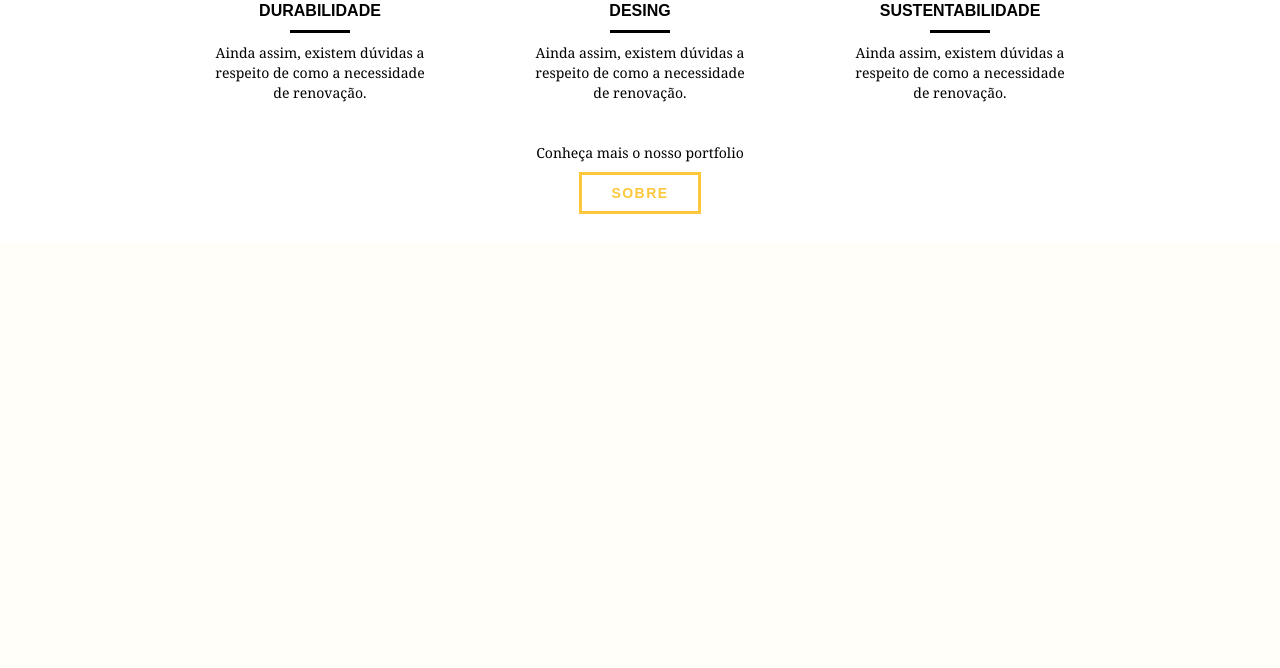
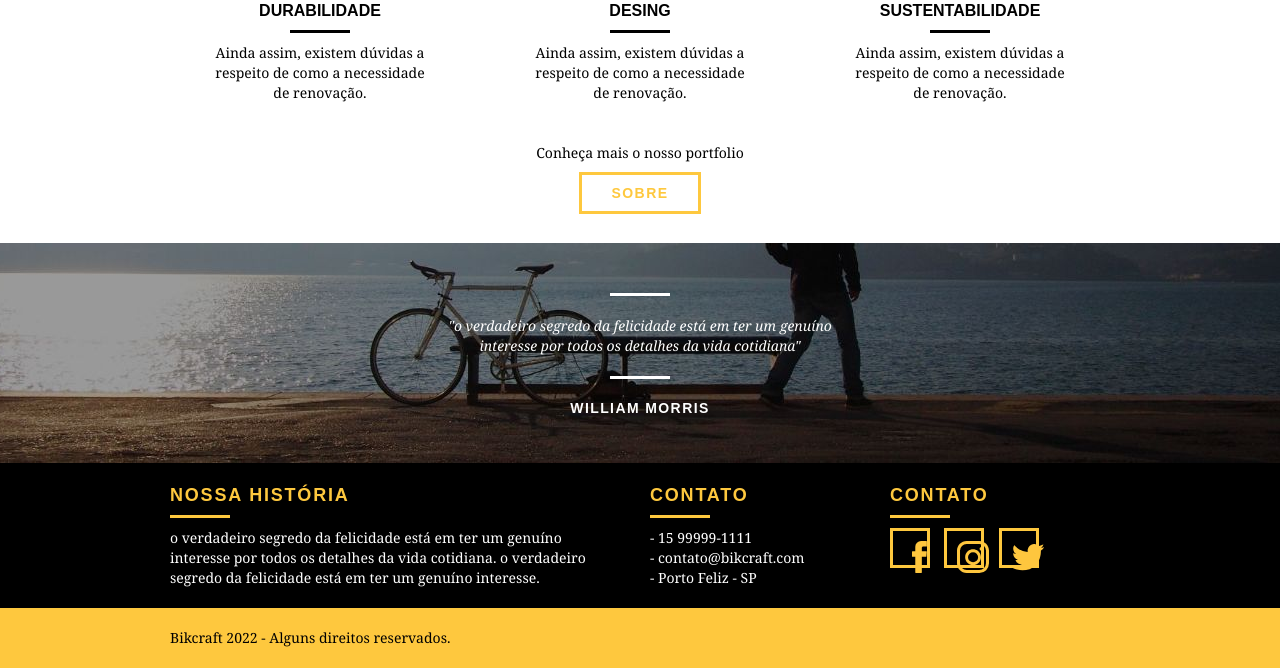
Before and after one commit to jeancarloshs/bikcraft, a PHP site: page / in a window 1280 px wide. Shown: the part 2245-2913 px from the top of the page. Before the commit the page ends 2459 px from the top, so only its background shows below. Run offline with PHP 8.4, Linux system fonts and the light colour scheme.

Commit message:
adicionado footer
adicionado footer, contato e redes sociais

```diff
--- a/css/style.css
+++ b/css/style.css
@@ -276,3 +276,82 @@ CLASSE E SUB-CLASSE */
 .qualidade_lista p {
   text-align: center;
 }
+
+/* Quebra */
+
+.quebra {
+  width: 100%;
+  height: 220px;
+  background: url("../img/bg-footer.jpg") no-repeat center;
+  background-size: cover;
+  text-align: center;
+  padding-top: 30px;
+}
+
+.quebra .quote-externo {
+  max-width: 400px;
+}
+
+/* Footer */
+
+.footer {
+  width: 100%;
+  background: var(--black-primary);
+  color: var(--white-primary);
+  padding: 20px 0;
+}
+
+.footer h3 {
+  font-size: 18px;
+  line-height: 25px;
+  color: var(--yellow-primary);
+  text-transform: uppercase;
+  letter-spacing: 0.1em;
+  font-weight: bold;
+}
+
+.footer h3::after {
+  content: "";
+  display: block;
+  width: 60px;
+  height: 3px;
+  background: var(--yellow-primary);
+  margin: 7px 0 10px 0;
+}
+
+.footer_historia {
+  padding-right: 40px;
+}
+
+.footer_contato ul {
+  list-style-type: none;
+}
+
+.footer_contato ul li {
+  font-size: 14px;
+  line-height: 20px;
+  font-family: Georgia, "Times New Roman", Times, serif;
+}
+
+.footer_redes ul li {
+  display: inline-block;
+  margin-right: 10px;
+}
+
+.footer_redes ul li a {
+  border: 3px solid var(--yellow-primary);
+  display: block;
+  width: 40px;
+  height: 40px;
+  padding: 10px;
+}
+
+.footer_redes ul li a:hover {
+  border: 3px solid var(--white-primary);
+}
+
+.copy {
+  width: 100%;
+  padding: 20px 0;
+  background: var(--yellow-primary);
+}
--- a/index.html
+++ b/index.html
@@ -124,7 +124,65 @@
       <a href="sobreo.html" class="btn btn-bg">Sobre</a>
     </div>
 
-  </section>
+  </section> <!-- qualidade container -->
+
+  <section class="quebra">
+    <blockquote class="quote-externo container">
+      <p>"o verdadeiro segredo da felicidade está em ter um genuíno interesse por todos os detalhes da vida cotidiana"</p>
+      <cite>WILLIAM MORRIS</cite>
+    </blockquote>
+  </section> <!-- quebra -->
+
+  <footer>
+    <div class="footer">
+      <div class="container">
+
+        <div class="grid-8 footer_historia">
+          <h3>Nossa História</h3>
+          <p>o verdadeiro segredo da felicidade está em ter um genuíno
+            interesse por todos os detalhes da vida cotidiana. o verdadeiro segredo da felicidade está em ter um genuíno interesse.</p>
+        </div>
+
+        <div class="grid-4 footer_contato">
+          <h3>contato</h3>
+          <ul>
+            <li>- 15 99999-1111</li>
+            <li>- contato@bikcraft.com</li>
+            <li>- Porto Feliz - SP</li>
+          </ul>
+        </div>
+
+        <div class="grid-4 footer_redes">
+          <h3>contato</h3>
+          <ul>
+            <li>
+              <a href="https://www.facebook.com/" target="_blank">
+                <img src="./img/redes-sociais/facebook.svg" alt="Bikcraft Faebook">
+              </a>
+            </li>
+            <li>
+              <a href="https://www.instagram.com/" target="_blank">
+                <img src="./img/redes-sociais/instagram.svg" alt="Bikcraft Instagram">
+              </a>
+            </li>
+            <li>
+              <a href="https://twitter.com/" target="_blank">
+                <img src="./img/redes-sociais/twitter.svg" alt="Bikcraft Twitter">
+              </a>
+            </li>
+          </ul>
+        </div>
+
+      </div>
+    </div>
+
+    <div class="copy">
+      <div class="container">
+        <p class="grid-16">Bikcraft 2022 - Alguns direitos reservados.</p>
+      </div>
+    </div>
+
+  </footer>
 
 </body>
 
```
